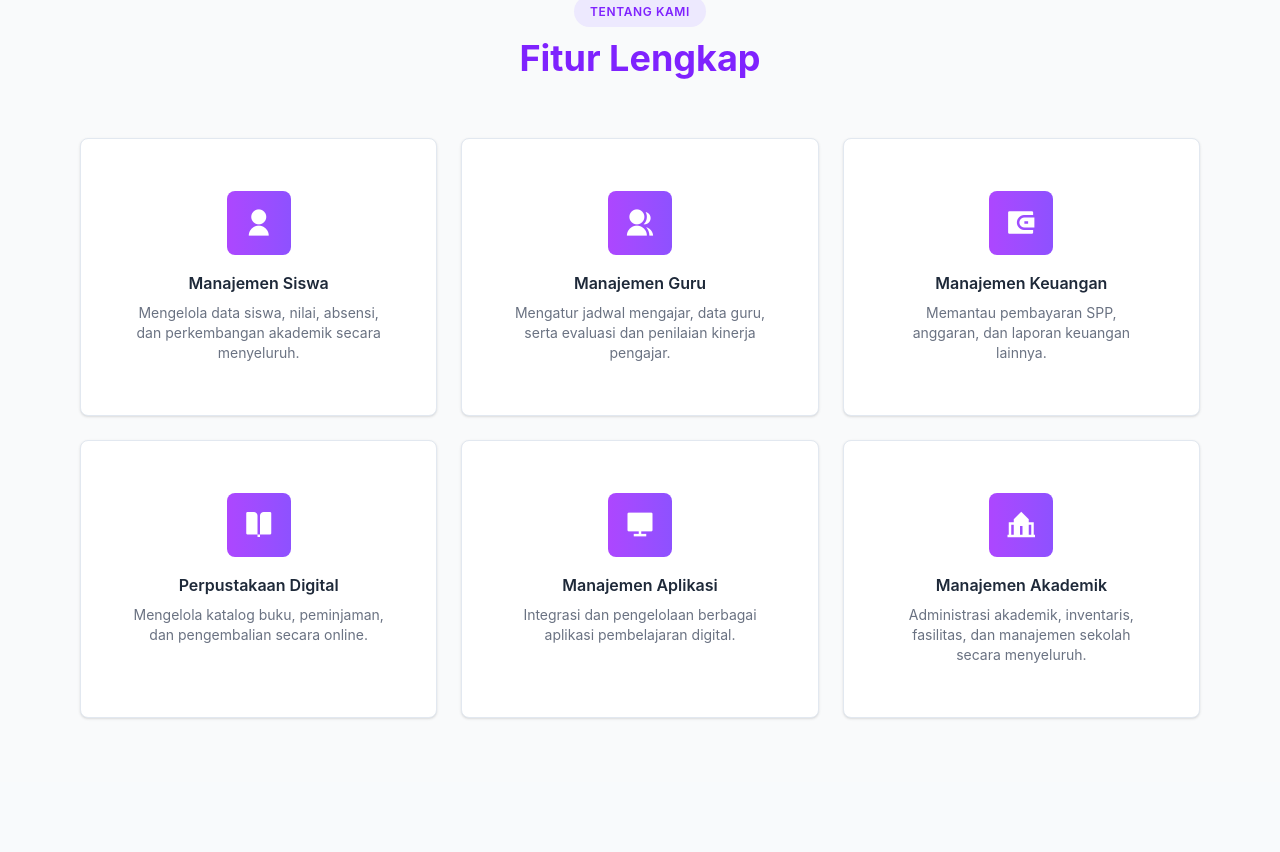
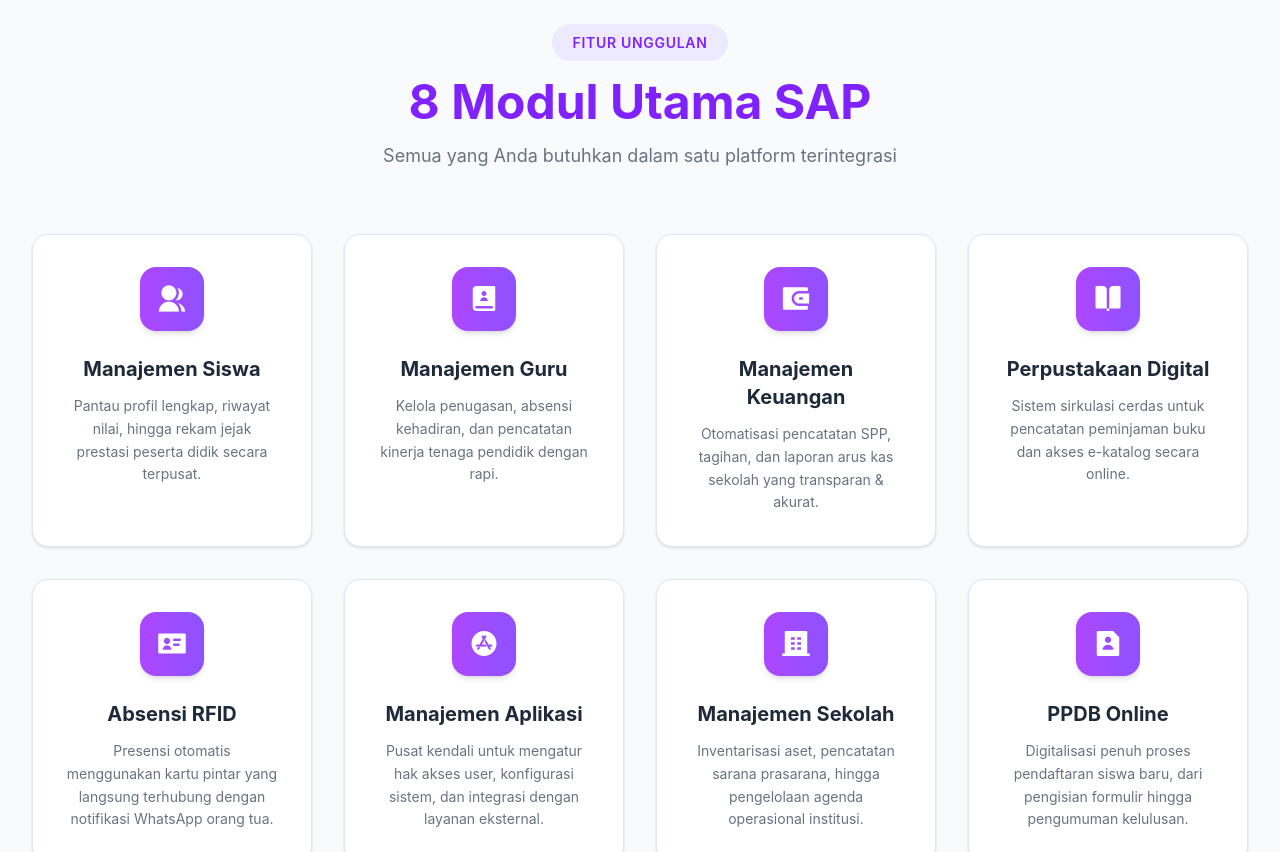
Before and after one commit to Andikarizkiferdianto/mini-project-fe, a React (Vite) app: page / in a window 1280 px wide. Shown: the part 1738-2590 px from the top of the page. Built offline with nearby package versions, Linux system fonts and the light colour scheme.

Commit message:
memperbaiki tombol pada harga

```diff
--- a/src/components/Hero.jsx
+++ b/src/components/Hero.jsx
@@ -1,4 +1,18 @@
 import LogoHero from '../assets/LogoHero.png'
+
+
+
+const scrollToSection = (targetId) => {
+  if (targetId === "top") {
+    window.scrollTo({ top: 0, behavior: "smooth" });
+  } else {
+    const el = document.getElementById(targetId);
+    if (el) {
+      el.scrollIntoView({ behavior: "smooth" });
+    }
+  }
+};
+
 
 function Hero() {
   return (
@@ -25,11 +39,18 @@ function Hero() {
         </p>
 
         <div className="flex mt-10 gap-4">
-          <button className="font-bold transition delay-150 duration-300 ease-in-out hover:-translate-y-1 hover:scale-110 rounded-md bg-violet-600 px-8 py-4 text-white hover:bg-violet-700">
+          <button
+            onClick={() => {
+              const el = document.getElementById("harga");
+              if (el) el.scrollIntoView({ behavior: "smooth" });
+            }}
+            className="font-bold transition delay-150 duration-300 ease-in-out hover:-translate-y-1 hover:scale-110 rounded-md bg-violet-600 px-8 py-4 text-white hover:bg-violet-700">
             Lihat Paket
           </button>
 
-          <button className="font-bold transitiyon delay-150 duration-300 ease-in-out hover:-translate-y-1 hover:scale-110 rounded-md border border-violet-600 px-8 py-4 text-violet-600 hover:bg-violet-600 hover:text-white">
+          <button
+            onClick={() => scrollToSection("kontak")}
+            className="font-bold transitiyon delay-150 duration-300 ease-in-out hover:-translate-y-1 hover:scale-110 rounded-md border border-violet-600 px-8 py-4 text-violet-600 hover:bg-violet-600 hover:text-white">
             Konsultasi Gratis
           </button>
         </div>
--- a/src/components/Modul.jsx
+++ b/src/components/Modul.jsx
@@ -1,102 +1,92 @@
 import 'remixicon/fonts/remixicon.css';
 
+function Modul() {
+    // Kumpulan data modul. Kalau mau ganti icon atau teks, tinggal ubah di sini bos!
+    const modulData = [
+        {
+            icon: "ri-group-fill",
+            title: "Manajemen Siswa",
+            desc: "Pantau profil lengkap, riwayat nilai, hingga rekam jejak prestasi peserta didik secara terpusat."
+        },
+        {
+            icon: "ri-contacts-book-2-fill",
+            title: "Manajemen Guru",
+            desc: "Kelola penugasan, absensi kehadiran, dan pencatatan kinerja tenaga pendidik dengan rapi."
+        },
+        {
+            icon: "ri-wallet-3-fill",
+            title: "Manajemen Keuangan",
+            desc: "Otomatisasi pencatatan SPP, tagihan, dan laporan arus kas sekolah yang transparan & akurat."
+        },
+        {
+            icon: "ri-book-open-fill",
+            title: "Perpustakaan Digital",
+            desc: "Sistem sirkulasi cerdas untuk pencatatan peminjaman buku dan akses e-katalog secara online."
+        },
+        {
+            icon: "ri-id-card-fill",
+            title: "Absensi RFID",
+            desc: "Presensi otomatis menggunakan kartu pintar yang langsung terhubung dengan notifikasi WhatsApp orang tua."
+        },
+        {
+            icon: "ri-app-store-fill",
+            title: "Manajemen Aplikasi",
+            desc: "Pusat kendali untuk mengatur hak akses user, konfigurasi sistem, dan integrasi dengan layanan eksternal."
+        },
+        {
+            icon: "ri-building-4-fill",
+            title: "Manajemen Sekolah",
+            desc: "Inventarisasi aset, pencatatan sarana prasarana, hingga pengelolaan agenda operasional institusi."
+        },
+        {
+            icon: "ri-file-user-fill",
+            title: "PPDB Online",
+            desc: "Digitalisasi penuh proses pendaftaran siswa baru, dari pengisian formulir hingga pengumuman kelulusan."
+        }
+    ];
 
-function Modul() {
     return (
         <div>
-            <section id="modul" className="py-16 bg-gray-50">
-                <div className="max-w-6xl mx-auto px-4 text-center">
+            <section id="modul" className="py-24 bg-gray-50 flex items-center justify-center min-h-screen">
+                <div className="w-full max-w-[1400px] mx-auto px-8 text-center">
 
-
-                    <div className="mb-4">
-                        <span className="text-xs font-semibold tracking-wider uppercase text-violet-600 bg-violet-100 px-4 py-2 rounded-full">
-                            Tentang Kami
+                    <div className="mb-6">
+                        <span className="text-sm font-semibold tracking-wider uppercase text-violet-600 bg-violet-100 px-5 py-2.5 rounded-full">
+                            Fitur Unggulan
                         </span>
                     </div>
 
-                    <h2 className="text-4xl font-bold text-violet-600 mt-2">
-                        Fitur Lengkap
+                    <h2 className="text-4xl md:text-5xl font-bold text-violet-600 mt-2 mb-4">
+                        8 Modul Utama SAP
                     </h2>
 
-                    {/* <!-- Grid --> */}
-                    <div className="grid grid-cols-1 sm:grid-cols-2 md:grid-cols-3 gap-6 mt-15">
-                        {/* <!-- Card --> */}
-                        <div className="transition duration-200 ease-out hover:-translate-y-1 hover:scale-102 rounded-lg border border-slate-200 hover:border-violet-400 active:border-violet-500 focus:border-violet-500 focus:ring-2 focus:ring-violet-500 bg-white p-13 shadow-sm hover:shadow-md cursor-pointer">
-                            <div className="w-16 h-16 mx-auto flex items-center justify-center rounded-lg bg-gradient-to-r from-purple-500 to-violet-500 text-white mb-4">
-                                <i className="ri-user-fill text-3xl"></i>
+                    <p className="text-gray-500 mb-16 text-lg">
+                        Semua yang Anda butuhkan dalam satu platform terintegrasi
+                    </p>
+
+                    {/* Grid-nya gw set jadi 4 kolom di monitor gede (lg:grid-cols-4) */}
+                    <div className="grid grid-cols-1 sm:grid-cols-2 md:grid-cols-3 lg:grid-cols-4 gap-8">
+
+                        {/* Looping datanya di sini, kodingan jadi super ringkas! */}
+                        {modulData.map((item, index) => (
+                            <div key={index} className="transition duration-300 ease-out hover:-translate-y-2 hover:scale-105 rounded-2xl border border-slate-200 hover:border-violet-400 bg-white p-8 shadow-sm hover:shadow-xl cursor-pointer flex flex-col items-center">
+                                <div className="w-16 h-16 flex items-center justify-center rounded-2xl bg-gradient-to-r from-purple-500 to-violet-500 text-white mb-6 shadow-md">
+                                    <i className={`${item.icon} text-3xl`}></i>
+                                </div>
+                                <h3 className="font-bold text-xl text-gray-800 mb-3 text-center">
+                                    {item.title}
+                                </h3>
+                                <p className="text-sm text-gray-500 leading-relaxed text-center">
+                                    {item.desc}
+                                </p>
                             </div>
-                            <h3 className="font-semibold text-gray-800">
-                                Manajemen Siswa
-                            </h3>
-                            <p className="text-sm text-gray-500 mt-2">
-                                Mengelola data siswa, nilai, absensi, dan perkembangan akademik secara menyeluruh.
-                            </p>
-                        </div>
-
-                        <div className="transition duration-200 ease-out hover:-translate-y-1 hover:scale-102 rounded-lg border border-slate-200 hover:border-violet-400 active:border-violet-500 focus:border-violet-500 focus:ring-2 focus:ring-violet-500 bg-white p-13 shadow-sm hover:shadow-md cursor-pointer">
-                            <div className="w-16 h-16 mx-auto flex items-center justify-center rounded-lg bg-gradient-to-r from-purple-500 to-violet-500 text-white mb-4">
-                                <i className="ri-group-fill text-3xl"></i>
-                            </div>
-                            <h3 className="font-semibold text-gray-800">
-                                Manajemen Guru
-                            </h3>
-                            <p className="text-sm text-gray-500 mt-2">
-                                Mengatur jadwal mengajar, data guru, serta evaluasi dan penilaian kinerja pengajar.
-                            </p>
-                        </div>
-
-                        <div className="transition duration-200 ease-out hover:-translate-y-1 hover:scale-102 rounded-lg border border-slate-200 hover:border-violet-400 active:border-violet-500 focus:border-violet-500 focus:ring-2 focus:ring-violet-500 bg-white p-13 shadow-sm hover:shadow-md cursor-pointer">
-                            <div className="w-16 h-16 mx-auto flex items-center justify-center rounded-lg bg-gradient-to-r from-purple-500 to-violet-500 text-white mb-4">
-                                <i className="ri-wallet-3-fill text-3xl"></i>
-                            </div>
-                            <h3 className="font-semibold text-gray-800">
-                                Manajemen Keuangan
-                            </h3>
-                            <p className="text-sm text-gray-500 mt-2">
-                                Memantau pembayaran SPP, anggaran, dan laporan keuangan lainnya.
-                            </p>
-                        </div>
-
-                        <div className="transition duration-200 ease-out hover:-translate-y-1 hover:scale-102 rounded-lg border border-slate-200 hover:border-violet-400 active:border-violet-500 focus:border-violet-500 focus:ring-2 focus:ring-violet-500 bg-white p-13 shadow-sm hover:shadow-md cursor-pointer">
-                            <div className="w-16 h-16 mx-auto flex items-center justify-center rounded-lg bg-gradient-to-r from-purple-500 to-violet-500 text-white mb-4">
-                                <i className="ri-book-open-fill text-3xl"></i>
-                            </div>
-                            <h3 className="font-semibold text-gray-800">
-                                Perpustakaan Digital
-                            </h3>
-                            <p className="text-sm text-gray-500 mt-2">
-                                Mengelola katalog buku, peminjaman, dan pengembalian secara online.
-                            </p>
-                        </div>
-
-                        <div className="transition duration-200 ease-out hover:-translate-y-1 hover:scale-102 rounded-lg border border-slate-200 hover:border-violet-400 active:border-violet-500 focus:border-violet-500 focus:ring-2 focus:ring-violet-500 bg-white p-13 shadow-sm hover:shadow-md cursor-pointer">
-                            <div className="w-16 h-16 mx-auto flex items-center justify-center rounded-lg bg-gradient-to-r from-purple-500 to-violet-500 text-white mb-4">
-                                <i className="ri-computer-fill text-3xl"></i>
-                            </div>
-                            <h3 className="font-semibold text-gray-800">
-                                Manajemen Aplikasi
-                            </h3>
-                            <p className="text-sm text-gray-500 mt-2">
-                                Integrasi dan pengelolaan berbagai aplikasi pembelajaran digital.
-                            </p>
-                        </div>
-
-                        <div className="transition duration-200 ease-out hover:-translate-y-1 hover:scale-102 rounded-lg border border-slate-200 hover:border-violet-400 active:border-violet-500 focus:border-violet-500 focus:ring-2 focus:ring-violet-500 bg-white p-13 shadow-sm hover:shadow-md cursor-pointer">
-                            <div className="w-16 h-16 mx-auto flex items-center justify-center rounded-lg bg-gradient-to-r from-purple-500 to-violet-500 text-white mb-4">
-                                <i className="ri-school-fill text-3xl"></i>
-                            </div>
-                            <h3 className="font-semibold text-gray-800">
-                                Manajemen Akademik
-                            </h3>
-                            <p className="text-sm text-gray-500 mt-2">
-                                Administrasi akademik, inventaris, fasilitas, dan manajemen sekolah secara menyeluruh.
-                            </p>
-                        </div>
+                        ))}
 
                     </div>
                 </div>
             </section>
         </div>
-    )
+    );
 }
-export default Modul
+
+export default Modul;
```
Also changed, not shown: src/components/Pricing.jsx (+25 -3 lines), src/components/Navbar.jsx (indentation only).
